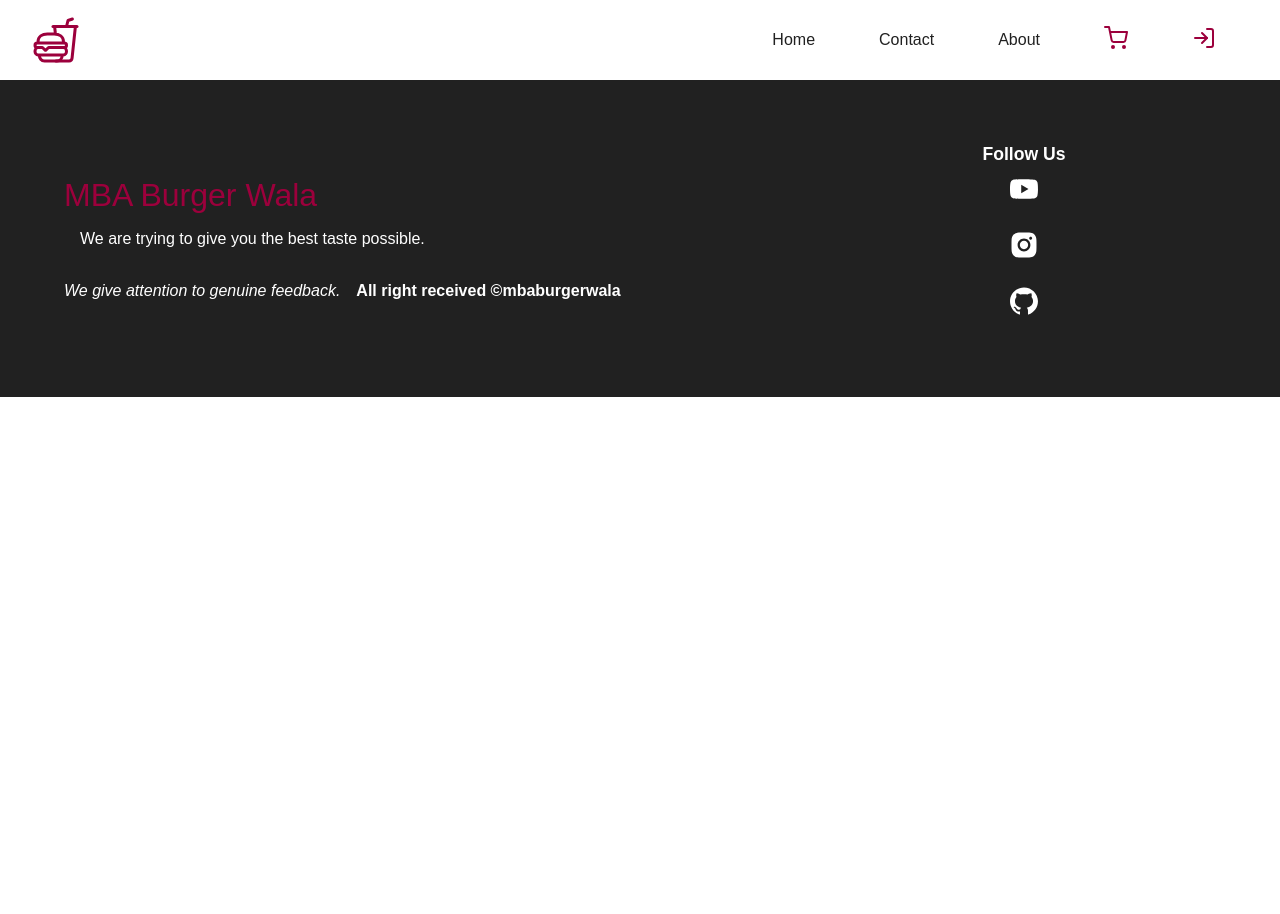
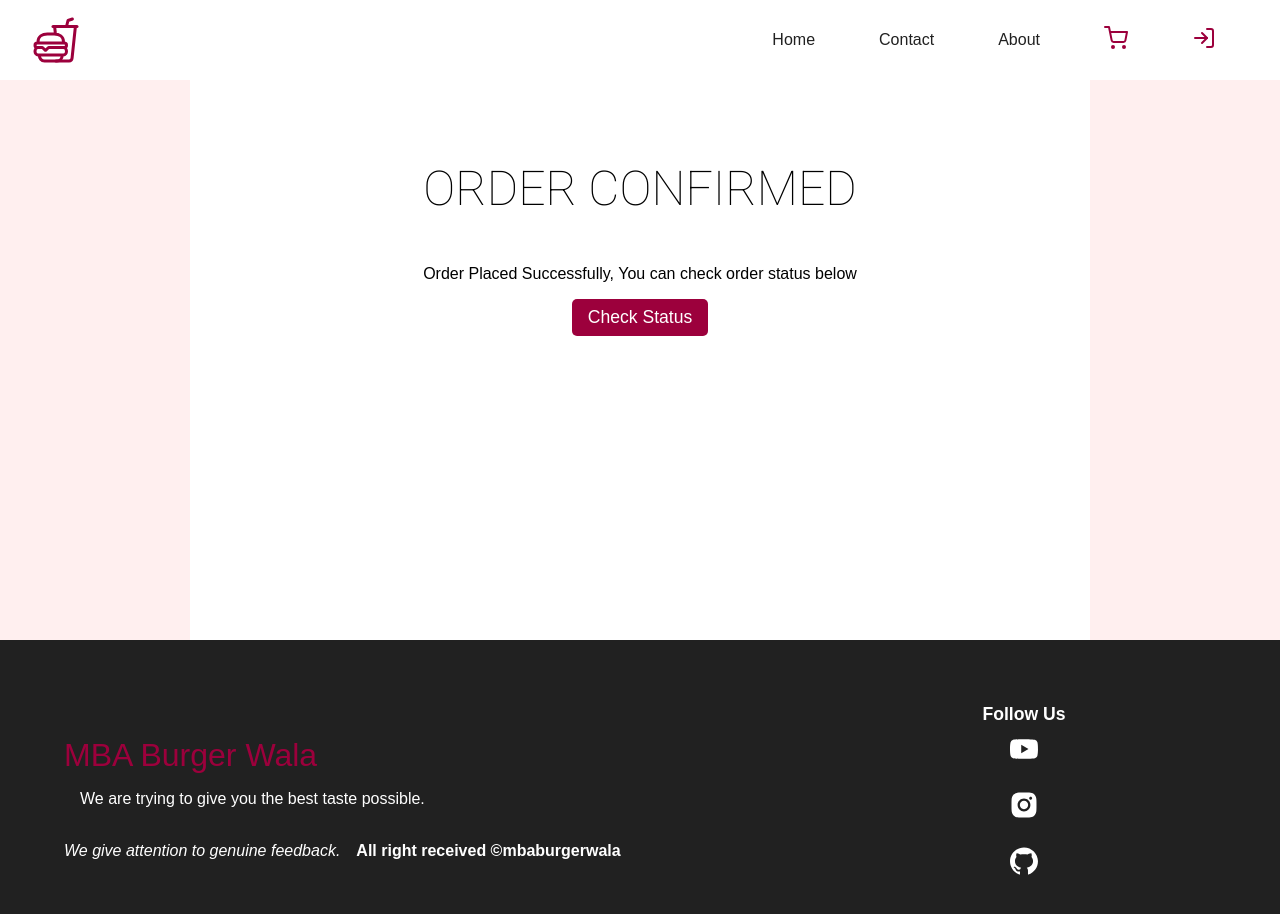
Before and after one commit to devpranab/mba-burger-wala-ui, a React (Create React App) app: page /paymentsuccess in a window 1280 px wide. Shown: the top 914 px of the page. Before the commit the page ends 800 px from the top, so only its background shows below. Built offline with nearby package versions, Linux system fonts and the light colour scheme; a web font is replaced by a local one.

Commit message:
PaymentSuccess Section Design

```diff
--- a/src/App.js
+++ b/src/App.js
@@ -6,6 +6,7 @@
 import Cart from './components/Cart/Cart';
 import Shipping from './components/Cart/Shipping/Shipping';
 import ConfirmOrder from './components/Cart/ConfirmOrder/ConfirmOrder';
+import PaymentSuccess from './components/Cart/PaymentSuccess/PaymentSuccess';
 import './styles/app.scss';
 
 function App() {
@@ -18,6 +19,7 @@
         <Route path="/cart" element={<Cart/>}></Route>
         <Route path="/shipping" element={<Shipping/>}></Route>
         <Route path="/confirmorder" element={<ConfirmOrder/>}></Route>
+        <Route path="/paymentsuccess" element={<PaymentSuccess/>}></Route>
       </Routes>
       <Footer/>
     </Router>
--- /dev/null
+++ b/src/components/Cart/PaymentSuccess/PaymentSuccess.jsx
@@ -0,0 +1,17 @@
+import React from "react";
+import './paymentsuccess.scss';
+import { Link } from "react-router-dom";
+
+const PaymentSuccess = () => {
+  return (
+    <section className="paymentsuccess">
+      <main>
+        <h1>Order Confirmed</h1>
+        <p>Order Placed Successfully, You can check order status below</p>
+        <Link to="/myorders">Check Status</Link>
+      </main>
+    </section>
+  );
+};
+
+export default PaymentSuccess;
--- /dev/null
+++ b/src/components/Cart/PaymentSuccess/paymentsuccess.scss
@@ -0,0 +1,36 @@
+@import '../../../styles/colors.scss';
+
+.paymentsuccess {
+  background-color: $pink;
+  width: 100%;
+  height: 70vh;
+  > main {
+    height: 100%;
+    background-color: white;
+    max-width: 900px;
+    margin: auto;
+    padding: 2rem;
+    display: flex;
+    flex-direction: column;
+    align-items: center;
+    > h1 {
+      text-transform: uppercase;
+      text-align: center;
+      margin: 3rem;
+      font: 100 3rem "Roboto";
+    }
+
+    > a {
+      background-color: $red;
+      border: none;
+      outline: none;
+      color: white;
+      padding: 0.5rem 1rem;
+      border-radius: 5px;
+      margin: 1rem;
+      text-align: center;
+      cursor: pointer;
+      font-size: 1.1rem;
+    }
+  }
+}
```
Also changed, not shown: 1 other file (tests, documents, lock files or other folders).
